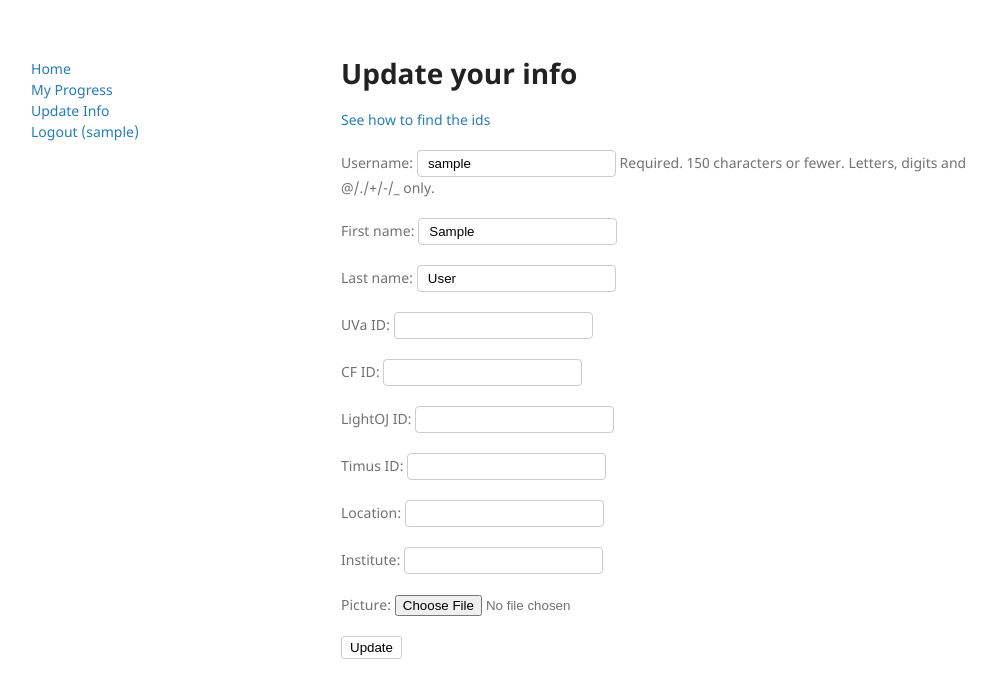
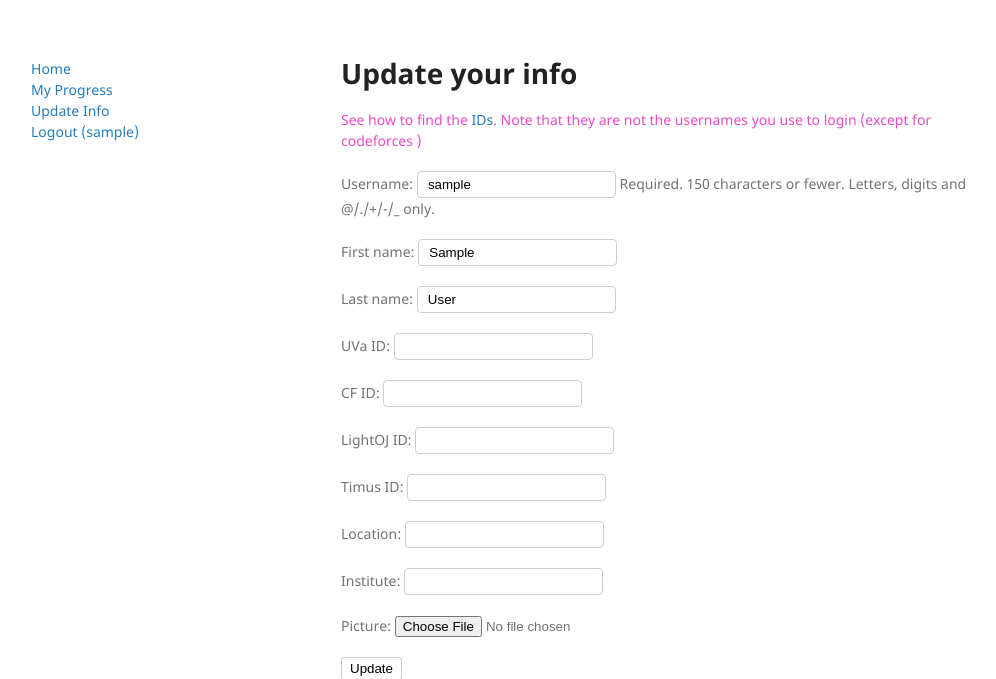
Before and after one commit to sjsakib/psbookprogress, a Django app: page /update-info/ in a window 1280 px wide. Shown: the top 679 px of the page, without its empty margins (129-1125 px from the left). Run offline with Django 3.2, Linux system fonts and the light colour scheme; the visitor is signed in with stand-in values (Sample User, id 1).

Commit message:
improve ui

```diff
--- a/static/css/main.css
+++ b/static/css/main.css
@@ -33,6 +33,10 @@ p.info {
     margin-top: 20px;
     color: black;
     font-weight: 600;
+}
+
+p.attention {
+    color: #ec4ac7;
 }
 
 ul.menu {
--- a/templates/progress/index.html
+++ b/templates/progress/index.html
@@ -8,7 +8,7 @@
 
 {% block section_block %}
   <h1>Welcome To PSBook Progress </h1>
-  <p> Here you can track your progress solving the book  <a href="https://github.com/shanto86/problem-book-1-solutions" target="_blank">`সমস্যা ও সমাধান বই - ১`</a> You can also see who else is solving the problems. Register to get started now</p>
+  <p> Here you can track your progress solving the book  <a href="https://github.com/shanto86/problem-book-1-solutions" target="_blank">`সমস্যা ও সমাধান বই - ১`</a> You can also see who else is solving the problems. <a href="{% url 'registration_register' %}">Register</a> to get started now.</p>
   <h2>Top 20</h2>
   <p><a href="{% url 'ranklist' 1 %}">Full Ranklist</a></p>
   {% show_users top_users user %}
--- a/templates/progress/update_info.html
+++ b/templates/progress/update_info.html
@@ -6,7 +6,7 @@
 
 {% block section_block %}
   <h1> Update your info</h1>
-  <p> <a target="_blank" href="{% url 'help' %}">See how to find the ids</a></p>
+  <p class="attention"> See how to find the <a target="_blank" href="{% url 'help' %}">IDs</a>. Note that they are not the usernames you use to login (except for codeforces )</p>
   <form method="post" action="{% url 'update_info' %}" enctype="multipart/form-data">
     {% csrf_token %}
     {{user_form.as_p}}
```
